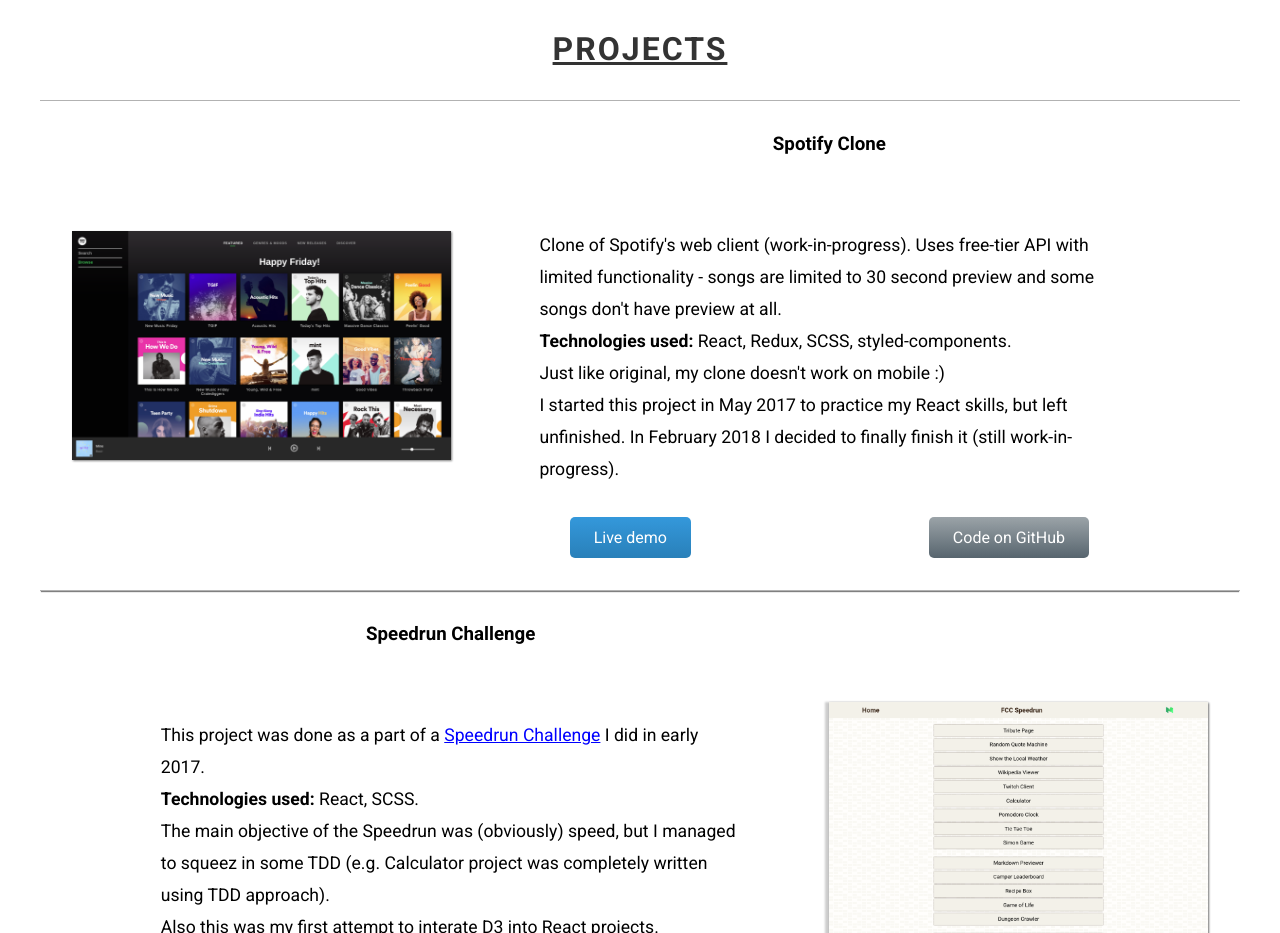
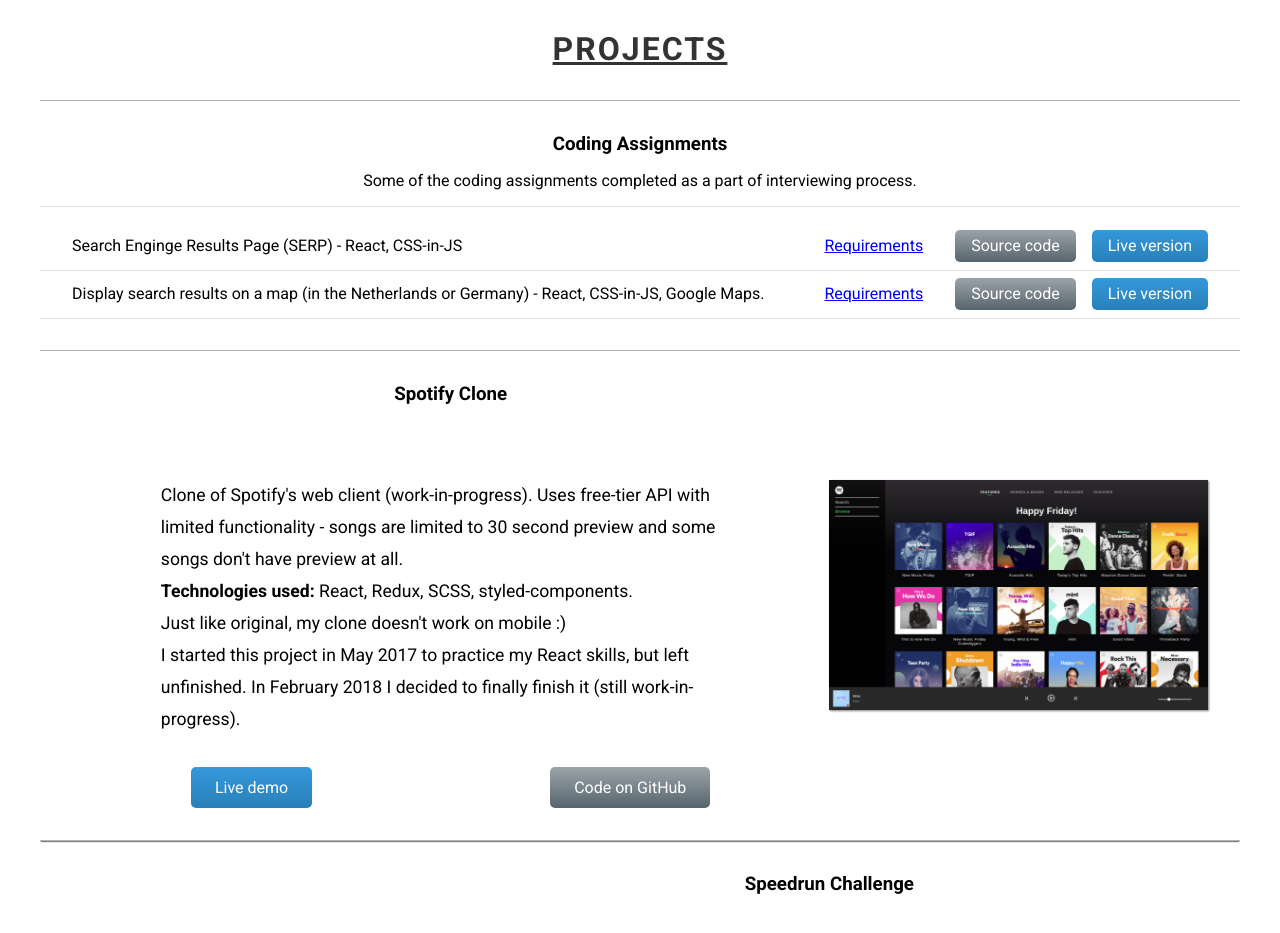
Before and after one commit to jenovs/portfolio, a website built with webpack: page index.html in a window 1280 px wide. Shown: the part 802-1735 px from the top of the page. Built offline with nearby package versions, Linux system fonts and the light colour scheme.

Commit message:
Add assignments section

```diff
--- a/index.html
+++ b/index.html
@@ -38,6 +38,23 @@
     </section>
     <section class="projects">
       <h2>Projects</h2>
+      <!-- CODING ASSIGNMENTS -->
+      <article class="assignments">
+        <h3>Coding Assignments</h3>
+        <p>Some of the coding assignments completed as a part of interviewing process.</p>
+        <div class="assignment">
+          <p class="assignment-title">Search Enginge Results Page (SERP) - React, CSS-in-JS</p>
+          <a class="requirements" href="https://github.com/jenovs/coding-assignment-852/blob/master/requirements/README.md" target="_blank">Requirements</a>
+          <a class="btn source" href="https://github.com/jenovs/coding-assignment-852" target="_blank">Source code</a>
+          <a class="btn live" href="https://jenovs.github.io/coding-assignment-852/" target="_blank">Live version</a>
+        </div>
+        <div class="assignment">
+          <p class="assignment-title">Display search results on a map (in the Netherlands or Germany) - React, CSS-in-JS, Google Maps.</p>
+          <a class="requirements" href="https://github.com/jenovs/coding-assignment-832/blob/master/requirements/README.md" target="_blank">Requirements</a>
+          <a class="btn source" href="https://github.com/jenovs/coding-assignment-832" target="_blank">Source code</a>
+          <a class="btn live" href="https://jenovs.github.io/coding-assignment-832/" target="_blank">Live version</a>
+        </div>
+      </article>
       <!-- SPOTIFY CLONE -->
       <article class="project">
         <h3 class="project__title">Spotify Clone</h3>
--- /dev/null
+++ b/src/scss/_assignments.scss
@@ -0,0 +1,79 @@
+.assignments {
+  border-bottom: 1px solid rgba(0, 0, 0, 0.3);
+  margin-bottom: 2rem;
+  max-width: 1200px;
+  padding-bottom: 2rem;
+  width: 100%;
+
+  & > h3 {
+    margin-bottom: 1rem;
+  }
+
+  & > p {
+    box-shadow: 0 1px #ddd;
+    margin-bottom: 1rem;
+    padding-bottom: 1rem;
+  }
+}
+
+.assignment {
+  align-items: center;
+  box-shadow: 0 1px #ddd;
+  display: flex;
+  flex-direction: column;
+  padding: 0.5rem 2rem;
+  transition: background-color 0.15s;
+
+  .btn {
+    border-radius: 5px;
+    color: #fff;
+    margin-left: 1rem;
+    padding: 0.4rem 1rem;
+  }
+
+  .live {
+    background: #3498db;
+    background-image: linear-gradient(to bottom, #3498db, #2980b9);
+
+    &:hover {
+      background: #3cb0fd;
+      background-image: linear-gradient(to bottom, #3cb0fd, #3498db);
+    }
+  }
+
+  .source {
+    background: #9ba3a8;
+    background-image: linear-gradient(to bottom, #9ba3a8, #57656e);
+
+    &:hover {
+      background: lighten(#9ba3a8, 4%);
+      background-image: linear-gradient(
+        to bottom,
+        lighten(#9ba3a8, 4%),
+        lighten(#57656e, 4%)
+      );
+    }
+  }
+
+  .requirements {
+    color: blue;
+    padding: 0 1rem;
+    text-decoration: underline;
+  }
+
+  &:hover {
+    background-color: #eee;
+  }
+}
+
+.assignment-title {
+  flex: 1;
+  text-align: left;
+}
+
+@media (min-width: 768px) {
+  .assignment {
+    flex-direction: row;
+    justify-content: space-between;
+  }
+}
--- a/src/scss/index.scss
+++ b/src/scss/index.scss
@@ -1,5 +1,6 @@
 @import 'reset';
 @import 'about';
+@import 'assignments';
 @import 'creep';
 @import 'footer';
 @import 'hero';
```
Also changed, not shown: build/styles.css.
